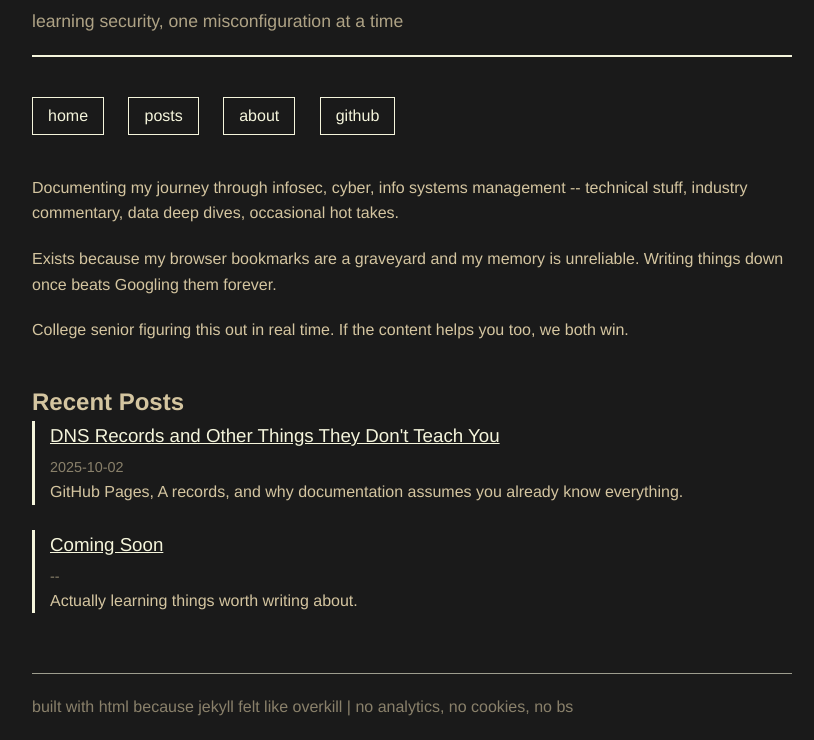
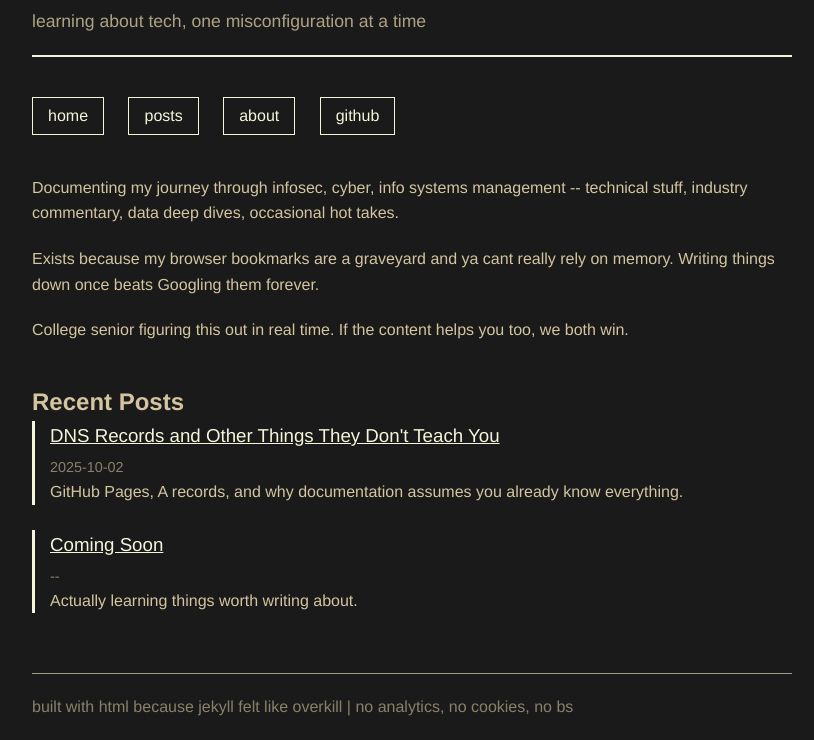
Before and after one commit to roddyg01/roddyg01.github.io, a plain HTML site: page index.html in a window 1280 px wide. Shown: the part 87-827 px from the top of the page, without its empty margins (228-1042 px from the left). Drawn offline with Linux system fonts and the light colour scheme.

Commit message:
Update index.html

```diff
--- a/index.html
+++ b/index.html
@@ -107,7 +107,7 @@
 <body>
     <header>
         <h1>cyberoddy</h1>
-        <p class="tagline">learning security, one misconfiguration at a time</p>
+        <p class="tagline">learning about tech, one misconfiguration at a time</p>
     </header>
 
     <nav>
@@ -120,7 +120,7 @@
     <div class="content">
         <p>Documenting my journey through infosec, cyber, info systems management -- technical stuff, industry commentary, data deep dives, occasional hot takes.</p>
 
-        <p>Exists because my browser bookmarks are a graveyard and my memory is unreliable. Writing things down once beats Googling them forever.</p>
+        <p>Exists because my browser bookmarks are a graveyard and ya cant really rely on memory. Writing things down once beats Googling them forever.</p>
 
         <p>College senior figuring this out in real time. If the content helps you too, we both win.</p>
     </div>
```
